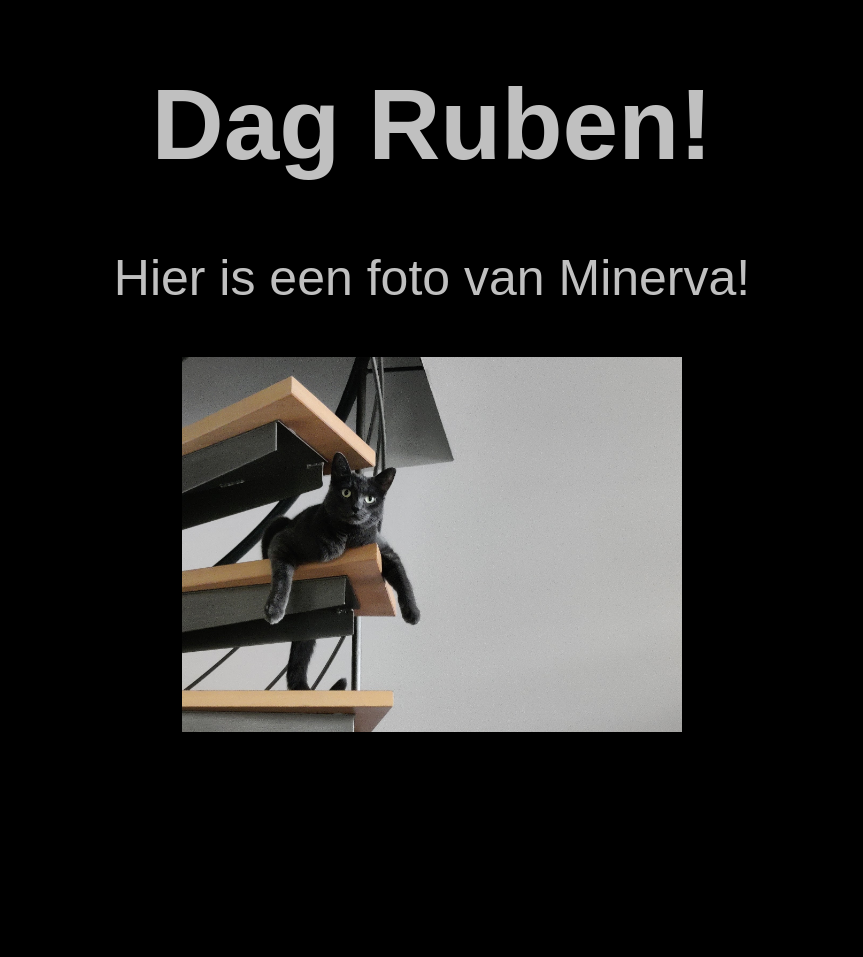
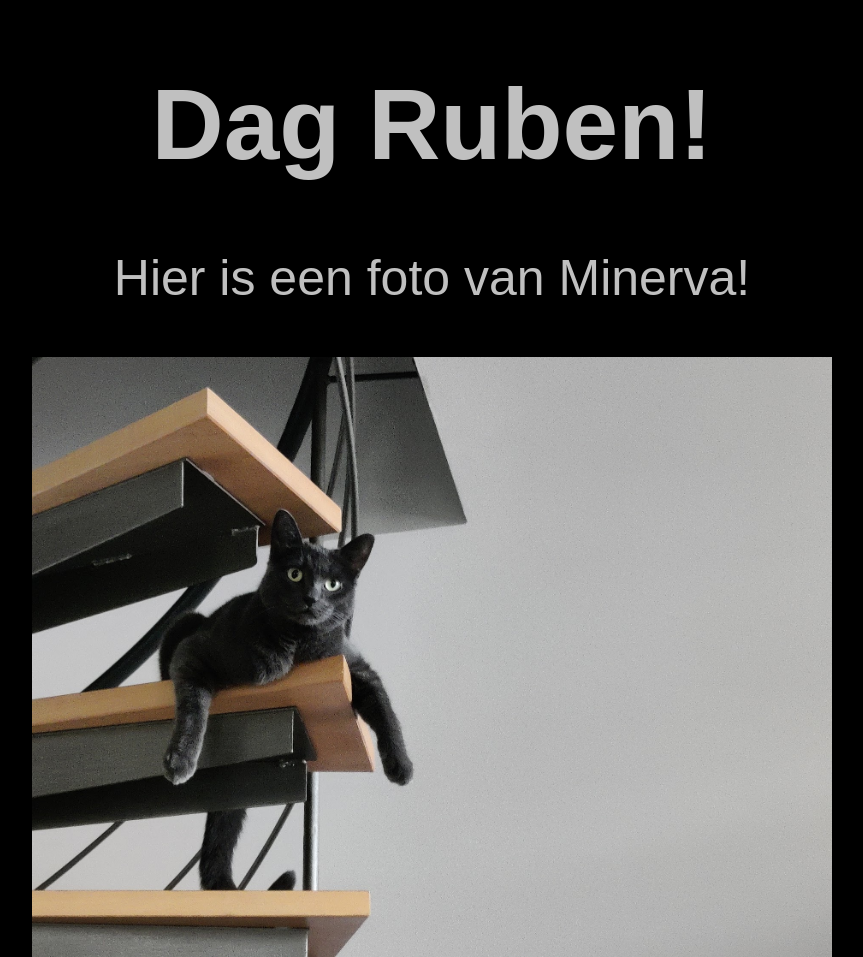
Before and after one commit to stcoppens/stcoppens.github.io, a plain HTML site: page index.html in a window 1280 px wide. Shown: the whole page, without its empty margins (208-1071 px from the left). Before the commit the page ends 800 px from the top, so only its background shows below. Drawn offline with Linux system fonts and the light colour scheme.

Commit message:
Update index.html

```diff
--- a/index.html
+++ b/index.html
@@ -17,6 +17,6 @@
 
     <h1>Dag Ruben!</h1>
         <p>Hier is een foto van Minerva!</p>
-    <img src="https://github.com/stcoppens/stcoppens.github.io/blob/main/IMG_20200927_135820.jpg?raw=true" alt="Minerva" width="500">
+    <img src="https://github.com/stcoppens/stcoppens.github.io/blob/main/IMG_20200927_135820.jpg?raw=true" alt="Minerva" width="800">
     </body>
 </html>
```
